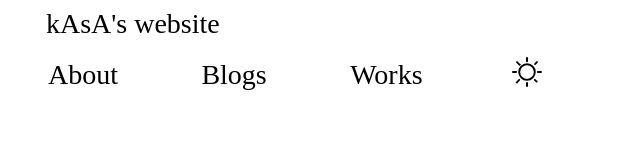
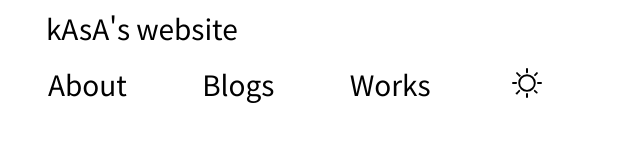
Before and after one commit to kasa021/portfolio5, an Astro site: page / in a window 1280 px wide. Shown: the whole page, without its empty margins (0-640 px from the left). Built offline with nearby package versions, Linux system fonts and the light colour scheme; Astro itself is replaced by a stand-in of ours.

Commit message:
font設定

```diff
--- a/src/layouts/Layout.astro
+++ b/src/layouts/Layout.astro
@@ -48,4 +48,7 @@ const { title } = Astro.props;
       color 300ms,
       background-color 300ms;
   }
+  body {
+    font-family: "Noto Sans JP", sans-serif;
+  }
 </style>
```
